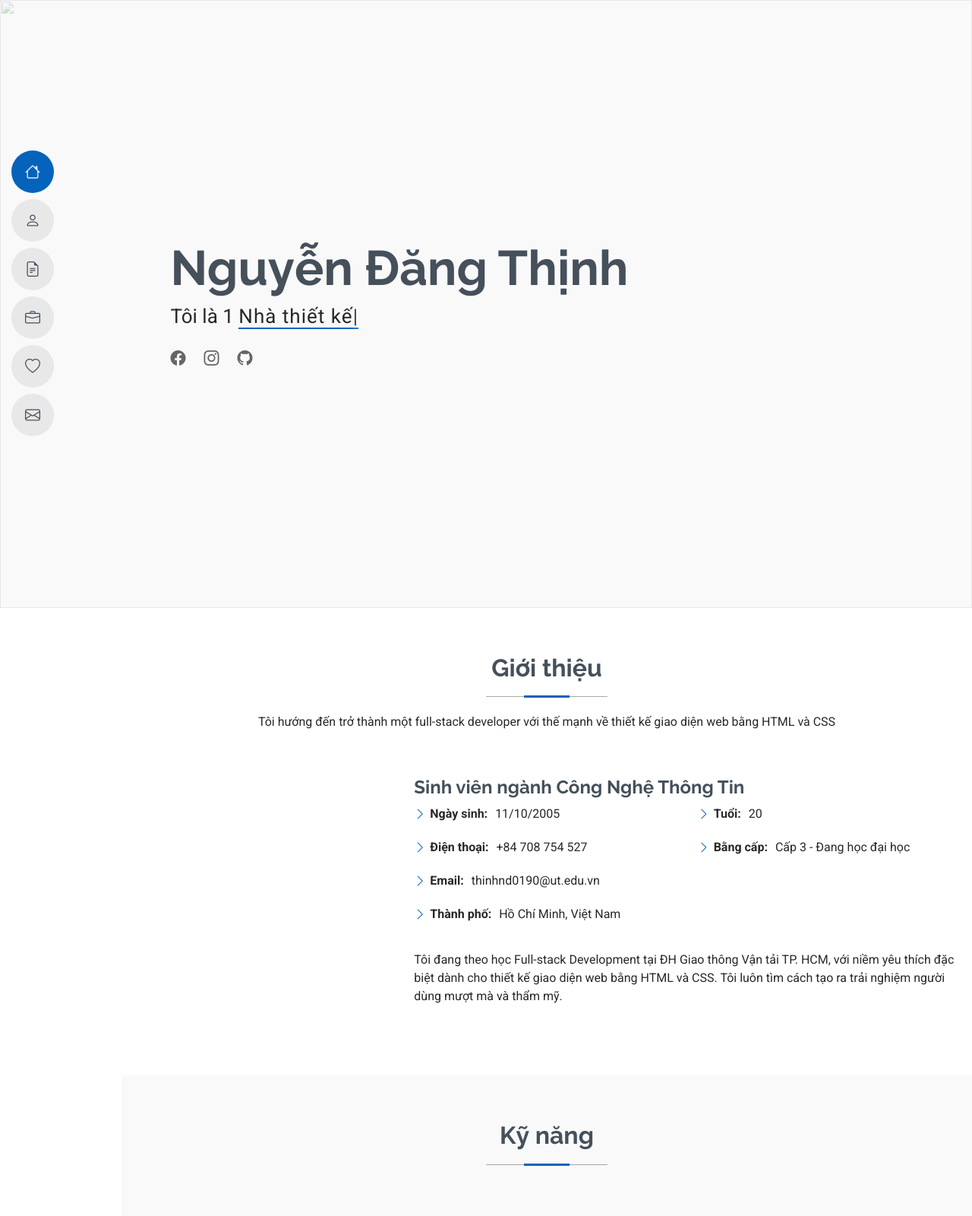
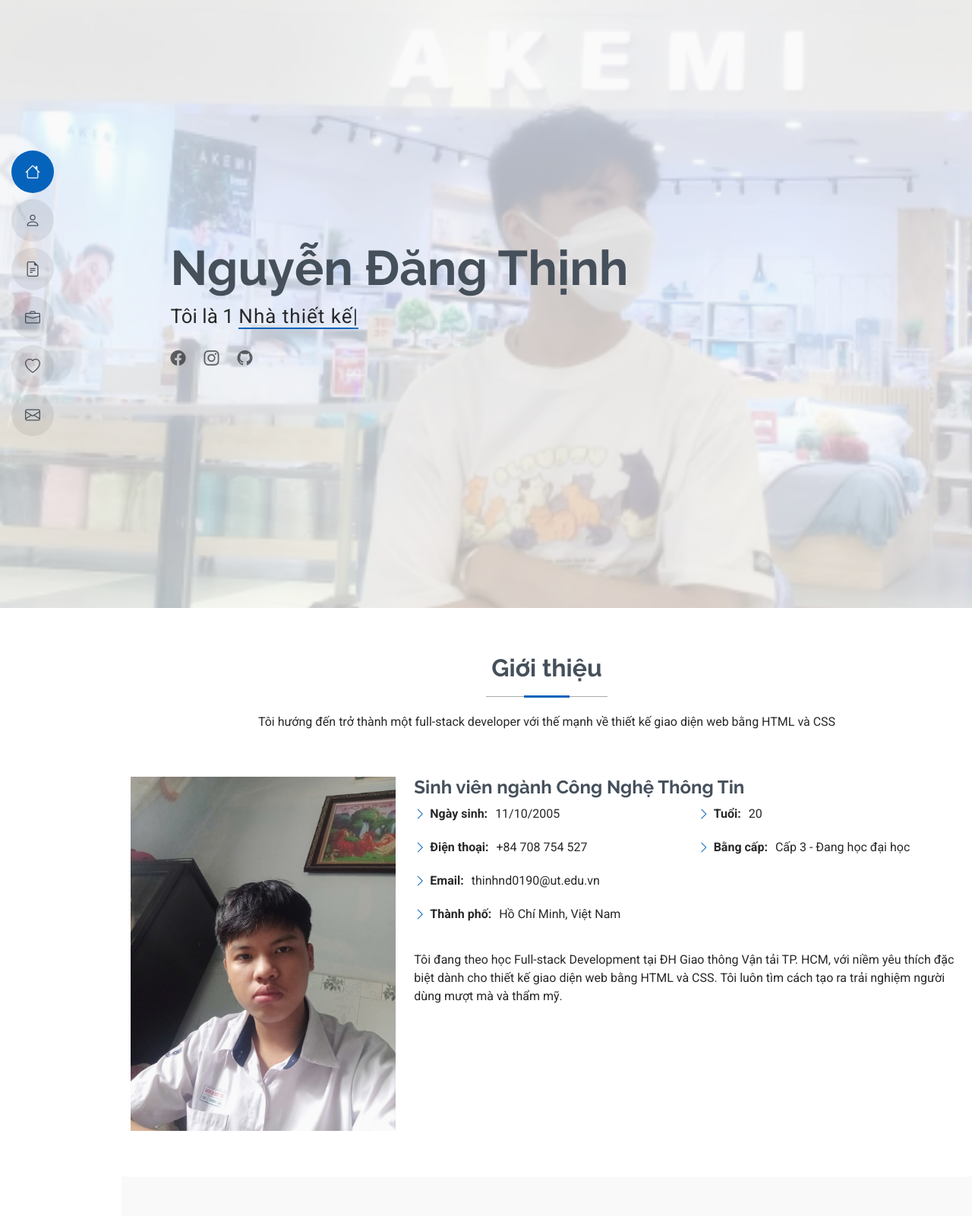
Before and after one commit to vdat4869/Grp12CV, a plain HTML site: page Đ.Thịnh/index.html in a window 1280 px wide. Shown: the top 1600 px of the page at 76% size. Drawn offline with Linux system fonts and the light colour scheme; the site is published under a folder, as on GitHub Pages, so addresses that start at the root find nothing.

Commit message:
Update index.html

```diff
--- a/Đ.Thịnh/index.html
+++ b/Đ.Thịnh/index.html
@@ -45,7 +45,7 @@
 
     <!-- Hero Section -->
     <section id="hero" class="hero section light-background">
-      <img src="/Đ.Thịnh/assets/img/bg.png  " alt="">
+      <img src="assets/img/bg.png  " alt="">
       <div class="container" data-aos="zoom-out">
         <div class="row justify-content-center">
           <div class="col-lg-9">
@@ -71,7 +71,7 @@
       <div class="container" data-aos="fade-up" data-aos-delay="100">
         <div class="row gy-4 justify-content-center">
           <div class="col-lg-4">
-            <img src="/Đ.Thịnh/assets/img/avt.jpg" class="img-fluid" alt="">
+            <img src="assets/img/avt.jpg" class="img-fluid" alt="">
           </div>
           <div class="col-lg-8 content">
             <h2>Sinh viên ngành Công Nghệ Thông Tin</h2>
```
